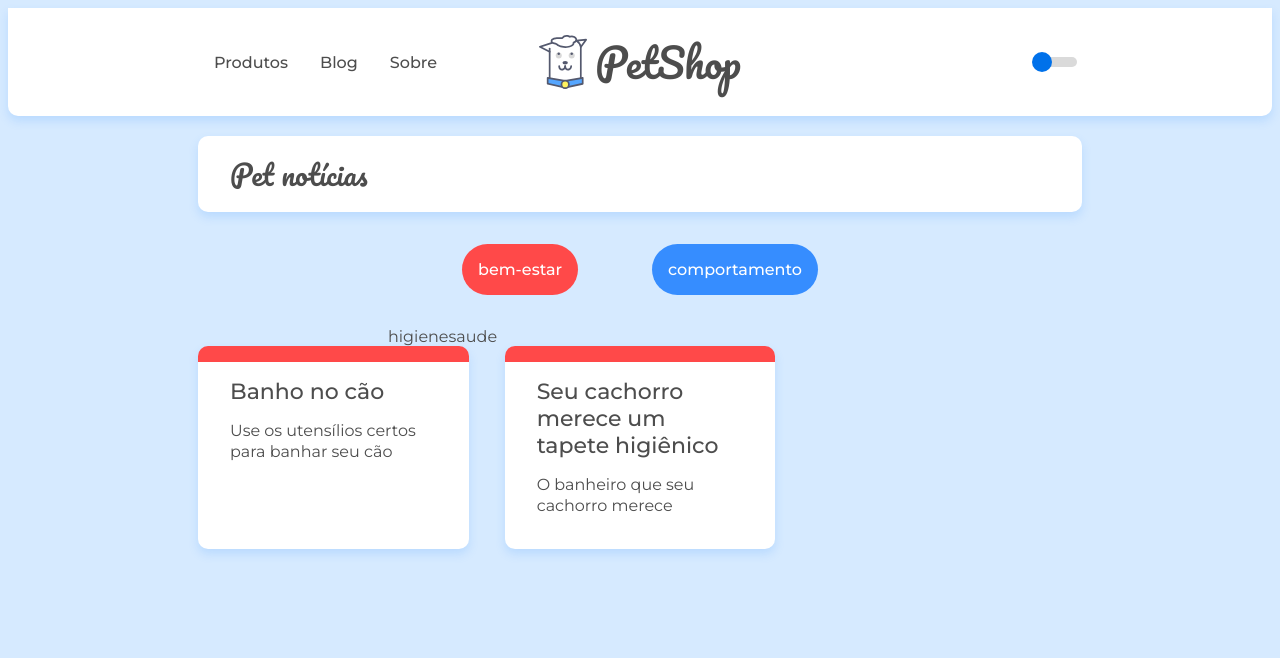
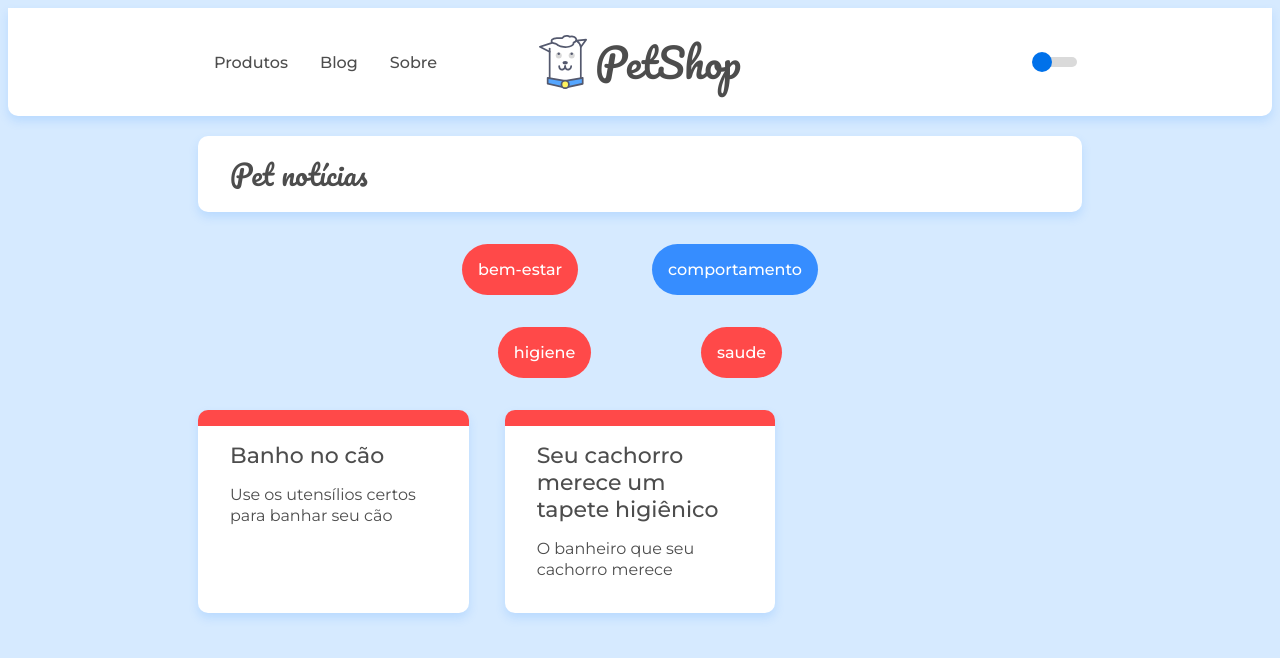
Before and after one commit to devanderson-pires/estudo-react-petshop, a React (Create React App) app: page /categoria/bem-estar/higiene in a window 1280 px wide. Shown: the top 658 px of the page. Built offline with nearby package versions, Linux system fonts and the light colour scheme; data requests are answered from the project's data file.

Commit message:
:lipstick: estilizar botões subcategorias

```diff
--- a/src/components/ListaCategorias/styles.ts
+++ b/src/components/ListaCategorias/styles.ts
@@ -2,7 +2,7 @@ import { Link } from 'react-router-dom';
 import styled from 'styled-components';
 
 interface LinkProps {
-  categoria: string;
+  categoria: string | undefined;
 }
 
 export const ListCategoria = styled.ul`
--- a/src/pages/Categoria/index.tsx
+++ b/src/pages/Categoria/index.tsx
@@ -1,11 +1,11 @@
 import React, { useEffect, useState } from 'react';
 import { Route, Routes, useParams } from 'react-router';
-import { Link } from 'react-router-dom';
 import { PageTitle } from '../../components/GlobalStyle';
 import { ListaCategorias } from '../../components/ListaCategorias';
 import ListaPosts from '../../components/ListaPosts';
 import { search } from '../../services/api';
 import Subcategoria from '../Subcategoria';
+import * as Styled from '../../components/ListaCategorias/styles';
 
 const Categoria = (): JSX.Element => {
 	const { id } = useParams();
@@ -20,17 +20,21 @@ const Categoria = (): JSX.Element => {
 			<PageTitle>Pet notícias</PageTitle>
 			<ListaCategorias />
 
-			<ul className='container flex'>
+			<Styled.ListCategoria className='container flex'>
 				{
 					subcategorias.map(subcategoria => (
-						<li key={subcategoria}>
-							<Link to={`${subcategoria}`}>
+						<Styled.LinkCategoria
+							to={`${subcategoria}`}
+							key={subcategoria}
+							categoria={id}
+						>
+							<li>
 								{subcategoria}
-							</Link>
-						</li>
+							</li>
+						</Styled.LinkCategoria>
 					))
 				}
-			</ul>
+			</Styled.ListCategoria>
 
 			<Routes>
 				<Route path={'/'} element={<ListaPosts url={`/posts?categoria=${id}`} />} />
```
